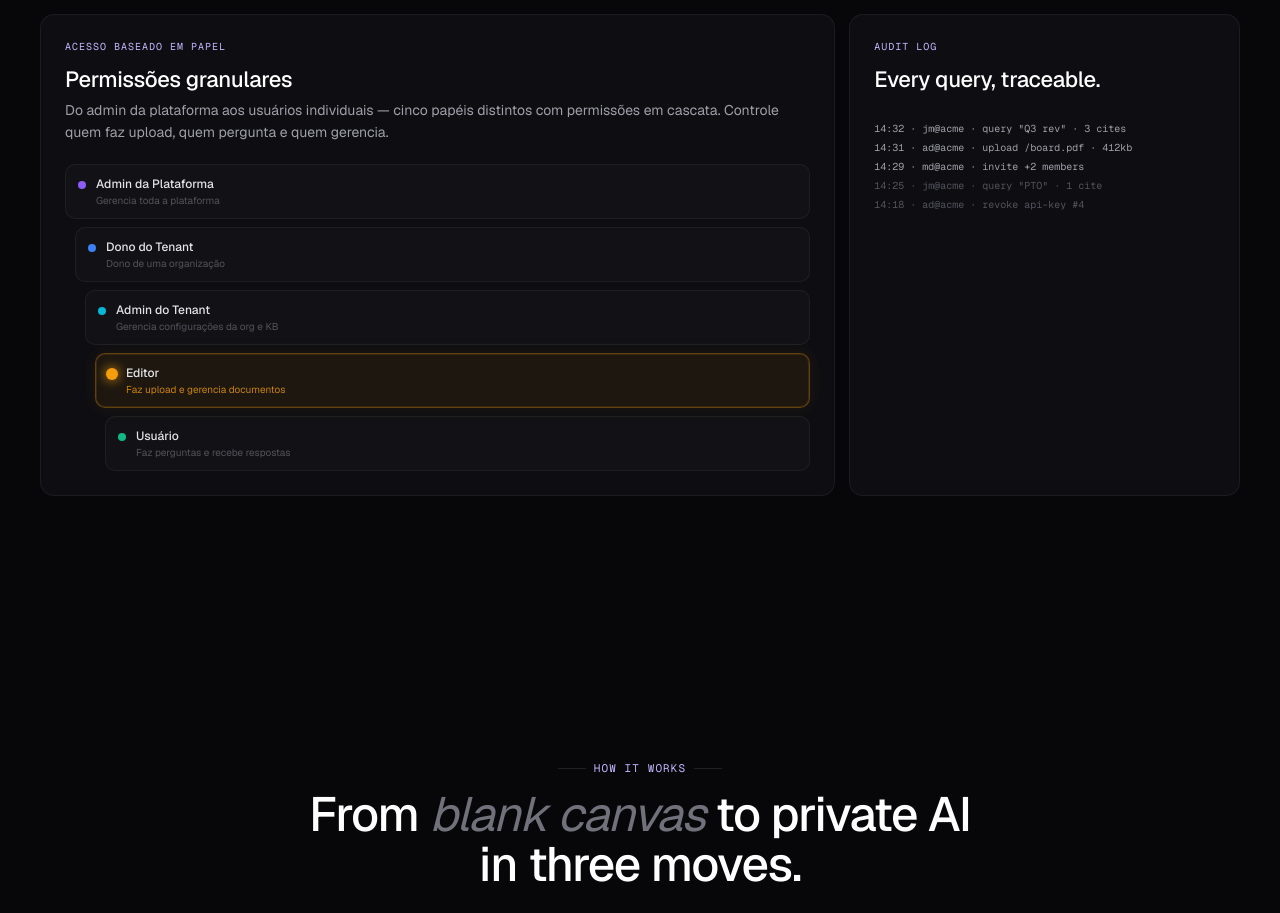
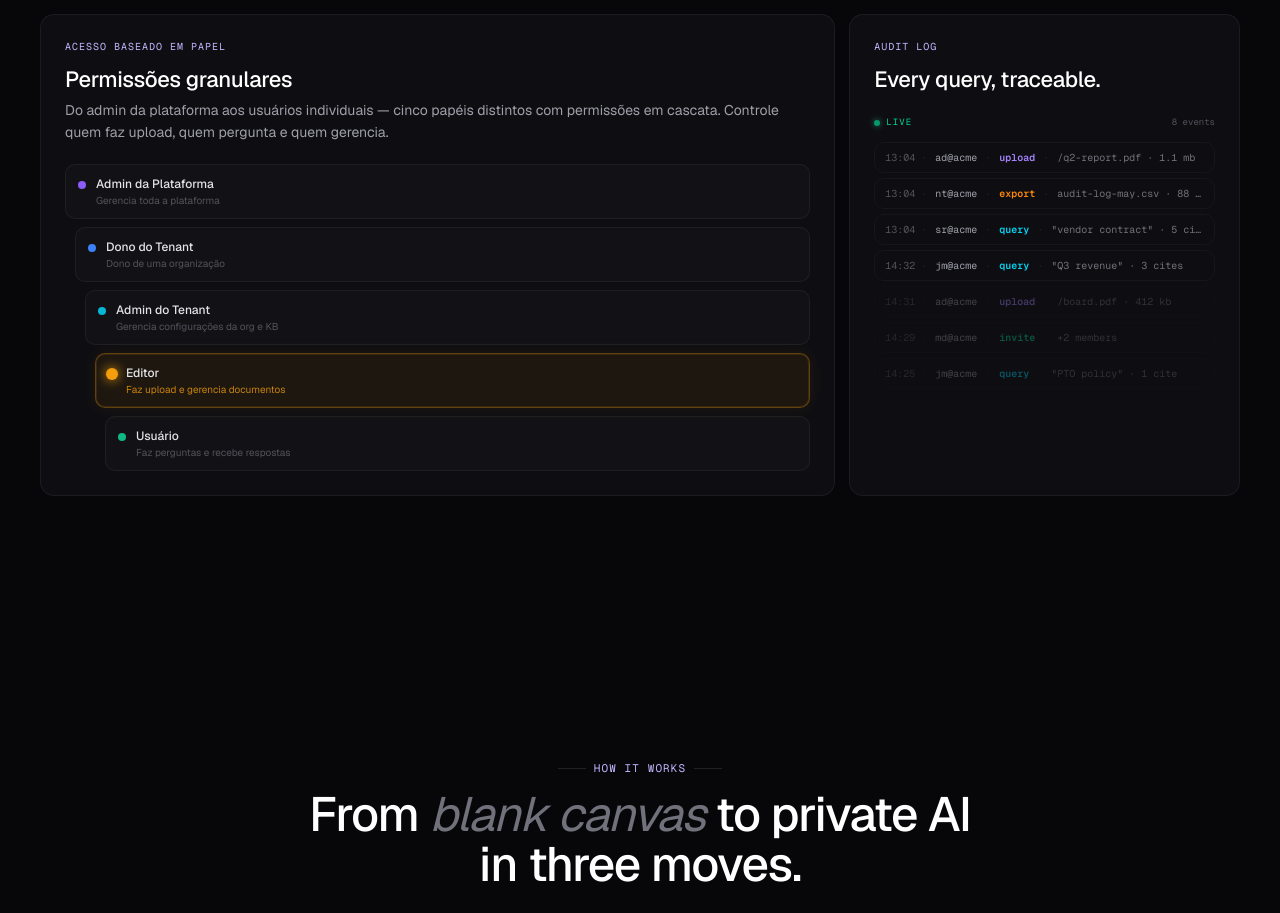
Before and after one commit to Devfusion009/aisle-frontend, a Next.js app: page / in a window 1280 px wide. Shown: the part 2043-2956 px from the top of the page. Built offline with nearby package versions, Linux system fonts and the light colour scheme; no server answers.

Commit message:
sync: from monorepo 47777e1 [dev]

```diff
--- /dev/null
+++ b/src/features/landing/animations/animated-audit-log.tsx
@@ -0,0 +1,193 @@
+'use client';
+
+import { useEffect, useRef, useState } from 'react';
+
+type ActionType = 'query' | 'upload' | 'invite' | 'revoke' | 'export' | 'login';
+
+interface LogEntry {
+  id: number;
+  time: string;
+  user: string;
+  action: ActionType;
+  detail: string;
+  isNew?: boolean;
+}
+
+const SEED_ENTRIES: Omit<LogEntry, 'id'>[] = [
+  { time: '14:32', user: 'jm@acme',  action: 'query',  detail: '"Q3 revenue" · 3 cites' },
+  { time: '14:31', user: 'ad@acme',  action: 'upload', detail: '/board.pdf · 412 kb'    },
+  { time: '14:29', user: 'md@acme',  action: 'invite', detail: '+2 members'              },
+  { time: '14:25', user: 'jm@acme',  action: 'query',  detail: '"PTO policy" · 1 cite'  },
+  { time: '14:18', user: 'ad@acme',  action: 'revoke', detail: 'api-key #4'              },
+];
+
+const LIVE_POOL: Omit<LogEntry, 'id' | 'time'>[] = [
+  { user: 'sr@acme',  action: 'query',  detail: '"vendor contract" · 5 cites' },
+  { user: 'nt@acme',  action: 'export', detail: 'audit-log-may.csv · 88 kb'   },
+  { user: 'ad@acme',  action: 'upload', detail: '/q2-report.pdf · 1.1 mb'    },
+  { user: 'jm@acme',  action: 'query',  detail: '"headcount 2025" · 2 cites'  },
+  { user: 'md@acme',  action: 'login',  detail: 'new device · NYC'            },
+  { user: 'sr@acme',  action: 'invite', detail: '+1 member'                   },
+  { user: 'nt@acme',  action: 'revoke', detail: 'api-key #7'                  },
+  { user: 'ad@acme',  action: 'query',  detail: '"compliance report" · 4 cites'},
+];
+
+const ACTION_STYLES: Record<ActionType, { label: string; cls: string }> = {
+  query:  { label: 'query',  cls: 'text-cyan-400'    },
+  upload: { label: 'upload', cls: 'text-violet-400'  },
+  invite: { label: 'invite', cls: 'text-emerald-400' },
+  revoke: { label: 'revoke', cls: 'text-red-400'     },
+  export: { label: 'export', cls: 'text-orange-400'  },
+  login:  { label: 'login',  cls: 'text-yellow-400'  },
+};
+
+function padTime(h: number, m: number) {
+  return `${String(h).padStart(2,'0')}:${String(m).padStart(2,'0')}`;
+}
+
+let _id = 0;
+function makeId() { return ++_id; }
+
+export function AnimatedAuditLog() {
+  const ref     = useRef<HTMLDivElement>(null);
+  const [entries, setEntries] = useState<LogEntry[]>(() =>
+    SEED_ENTRIES.map(e => ({ ...e, id: makeId() }))
+  );
+  const [totalCount, setTotalCount] = useState(SEED_ENTRIES.length);
+  const poolRef = useRef(0);
+  const started = useRef(false);
+
+  useEffect(() => {
+    const el = ref.current;
+    if (!el) return;
+
+    const obs = new IntersectionObserver(([e]) => {
+      if (!e.isIntersecting || started.current) return;
+      started.current = true;
+      obs.disconnect();
+
+      let iteration = 0;
+      const tick = () => {
+        const src = LIVE_POOL[poolRef.current % LIVE_POOL.length];
+        poolRef.current++;
+
+        const now  = new Date();
+        const newEntry: LogEntry = {
+          ...src,
+          id:   makeId(),
+          time: padTime(now.getHours(), now.getMinutes()),
+          isNew: true,
+        };
+
+        setEntries(prev => [newEntry, ...prev].slice(0, 7));
+        setTotalCount(c => c + 1);
+
+        /* clear isNew after flash */
+        setTimeout(() => {
+          setEntries(prev => prev.map(e => e.id === newEntry.id ? { ...e, isNew: false } : e));
+        }, 900);
+
+        iteration++;
+        const nextDelay = iteration < 3 ? 1800 : 2800 + Math.random() * 1400;
+        setTimeout(tick, nextDelay);
+      };
+
+      setTimeout(tick, 1200);
+    }, { threshold: 0.2 });
+
+    obs.observe(el);
+    return () => obs.disconnect();
+  }, []);
+
+  return (
+    <div ref={ref} className="mt-4 select-none">
+
+      {/* ── live header ── */}
+      <div className="flex items-center justify-between mb-3">
+        <div className="flex items-center gap-1.5">
+          <span className="w-1.5 h-1.5 rounded-full bg-emerald-400 animate-pulse shadow-[0_0_6px_rgba(52,211,153,0.8)]" />
+          <span className="font-mono text-[9px] text-emerald-400 tracking-[0.12em] uppercase">Live</span>
+        </div>
+        <span className="font-mono text-[9px] text-zinc-600 tabular-nums">
+          {totalCount} events
+        </span>
+      </div>
+
+      {/* ── log entries ── */}
+      <div className="space-y-[5px] overflow-hidden">
+        {entries.map((e, idx) => {
+          const style = ACTION_STYLES[e.action];
+          const isFresh = e.isNew;
+          const dimmed  = idx >= 4;
+
+          return (
+            <div
+              key={e.id}
+              className="relative flex items-center gap-2 font-mono text-[10px] rounded-lg px-2.5 py-[7px] border transition-all duration-500"
+              style={{
+                opacity:   dimmed ? 0.35 : 1,
+                borderColor: isFresh ? 'rgba(255,255,255,0.12)' : 'rgba(255,255,255,0.04)',
+                background:  isFresh ? 'rgba(255,255,255,0.04)' : 'transparent',
+                transform:   'translateY(0)',
+                animation:   idx === 0 ? 'al-slidein 0.35s ease forwards' : 'none',
+              }}
+            >
+              {/* flash bar */}
+              {isFresh && (
+                <span
+                  className="absolute inset-0 rounded-lg"
+                  style={{ animation: 'al-flash 0.9s ease forwards' }}
+                />
+              )}
+
+              {/* new badge */}
+              {isFresh && (
+                <span
+                  className="absolute -top-1 -right-1 text-[8px] font-bold bg-emerald-500 text-black px-1 rounded"
+                  style={{ animation: 'al-newbadge 0.9s ease forwards' }}
+                >
+                  NEW
+                </span>
+              )}
+
+              {/* timestamp */}
+              <span className="text-zinc-600 shrink-0 tabular-nums w-[28px]">{e.time}</span>
+
+              {/* dot separator */}
+              <span className="text-zinc-800 shrink-0">·</span>
+
+              {/* user */}
+              <span className="text-zinc-400 shrink-0 truncate max-w-[70px]">{e.user}</span>
+
+              {/* dot */}
+              <span className="text-zinc-800 shrink-0">·</span>
+
+              {/* action */}
+              <span className={`${style.cls} font-semibold shrink-0`}>{style.label}</span>
+
+              {/* dot + detail */}
+              <span className="text-zinc-800 shrink-0">·</span>
+              <span className="text-zinc-500 truncate">{e.detail}</span>
+            </div>
+          );
+        })}
+      </div>
+
+      <style>{`
+        @keyframes al-slidein {
+          from { opacity: 0; transform: translateY(-10px); }
+          to   { opacity: 1; transform: translateY(0);     }
+        }
+        @keyframes al-flash {
+          0%   { background: rgba(255,255,255,0.06); }
+          100% { background: transparent; }
+        }
+        @keyframes al-newbadge {
+          0%   { opacity: 1; transform: scale(1);    }
+          70%  { opacity: 1; transform: scale(1.1);  }
+          100% { opacity: 0; transform: scale(0.8);  }
+        }
+      `}</style>
+    </div>
+  );
+}
--- a/src/features/landing/sections/bento-features.tsx
+++ b/src/features/landing/sections/bento-features.tsx
@@ -2,6 +2,7 @@
 
 import { useTranslation } from 'react-i18next';
 
+import { AnimatedAuditLog } from '../animations/animated-audit-log';
 import { AnimatedRoleAccess } from '../animations/animated-role-access';
 import { AnimatedTenantIsolation } from '../animations/animated-tenant-isolation';
 import { PipelineVisual } from '../animations/pipeline-visual';
@@ -54,13 +55,7 @@ export function BentoFeatures() {
 
         <FadeIn direction="up" delay={200} className="md:col-span-2">
           <Card eyebrow="Audit log" title="Every query, traceable.">
-            <div className="mt-5 font-mono text-[10px] leading-[1.7] text-zinc-400 space-y-0.5">
-              <div>14:32 · jm@acme · query &quot;Q3 rev&quot; · 3 cites</div>
-              <div>14:31 · ad@acme · upload /board.pdf · 412kb</div>
-              <div>14:29 · md@acme · invite +2 members</div>
-              <div className="text-zinc-600">14:25 · jm@acme · query &quot;PTO&quot; · 1 cite</div>
-              <div className="text-zinc-600">14:18 · ad@acme · revoke api-key #4</div>
-            </div>
+            <AnimatedAuditLog />
           </Card>
         </FadeIn>
       </div>
```
